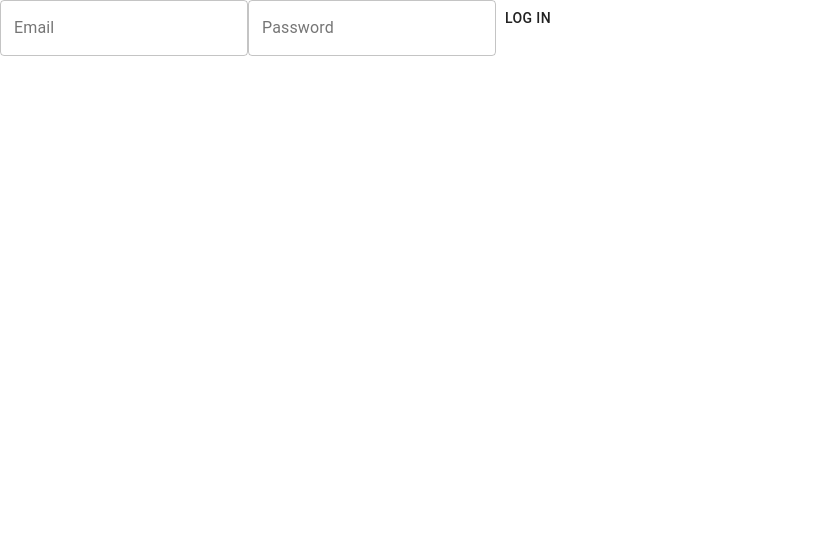
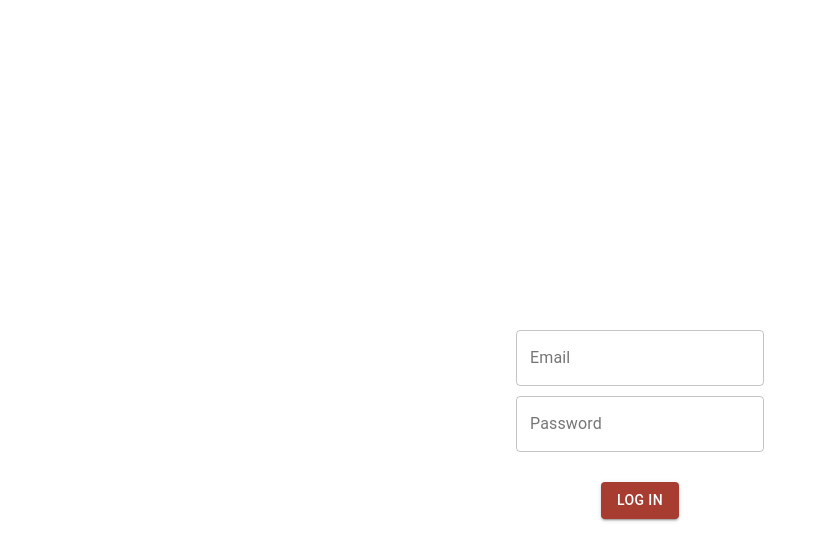
Before and after one commit to CZubrecki/tinz-admin, a React (Create React App) app: page /login in a window 1280 px wide. Shown: the top 560 px of the page, without its empty margins (0-827 px from the left). Built offline with nearby package versions, Linux system fonts and the light colour scheme.

Commit message:
Style login screen

```diff
--- a/src/pages/LoginPage.tsx
+++ b/src/pages/LoginPage.tsx
@@ -39,10 +39,16 @@ export default function LoginPage(){
 
     return(
         <div className={classes.root}>
-            <form>
-                <TextField id="outlined-email-input" label="Email" type="email" autoComplete="current-email" variant="outlined" onChange={event => setEmail(event.target.value)} />
-                <TextField id="outlined-password-input" label="Password" type="password" autoComplete="current-password" variant="outlined" onChange={event => setPassword(event.target.value)} />
-                <Button onClick={login}>Log In</Button>
+            <form className={classes.form}>
+                <div className={classes.input}>
+                    <TextField id="outlined-email-input" label="Email" type="email" autoComplete="current-email" variant="outlined" onChange={event => setEmail(event.target.value)} />
+                </div>
+                <div className={classes.input}>
+                    <TextField id="outlined-password-input" label="Password" type="password" autoComplete="current-password" variant="outlined" onChange={event => setPassword(event.target.value)} />
+                </div>
+                <div className={classes.button}>
+                    <Button onClick={login} variant="contained" color="primary">Log In</Button>
+                </div>
             </form>
         </div>
     );
@@ -50,5 +56,19 @@ export default function LoginPage(){
 
 const useStyles = makeStyles({
     root: {
+        display: 'flex',
+        justifyContent: 'center',
+        alignItems: 'center',
     },
+    form: {
+        marginTop: '25%',
+    },
+    input: {
+        margin: 10,
+    },
+    button: {
+        padding: 20,
+        display: 'flex',
+        justifyContent: 'center',
+    }
   });
```
